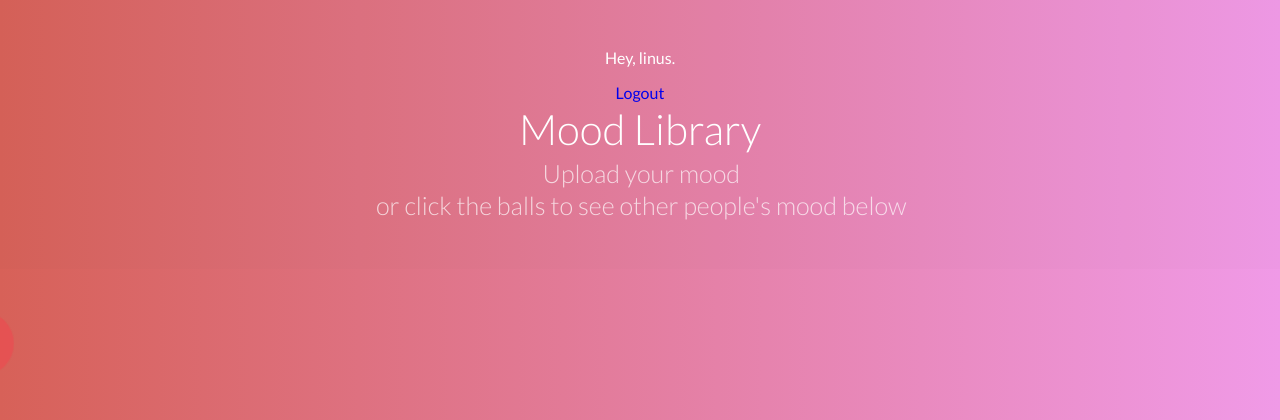
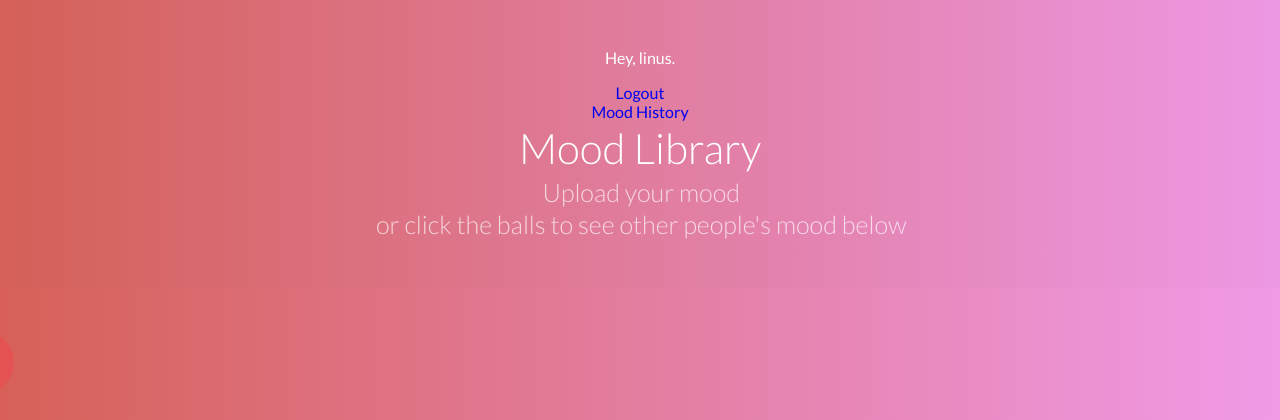
Before and after one commit to Linus0520/MoodLibrary, a PHP site: page / in a window 1280 px wide. Shown: the top 420 px of the page. Run offline with PHP 8.4, Linux system fonts and the light colour scheme; a user stored in the database is signed in; some libraries are stand-ins or nearby versions.

Commit message:
Update logged_in.php

```diff
--- a/views/logged_in.php
+++ b/views/logged_in.php
@@ -35,9 +35,14 @@
 		<div class="container">
 
 			<header>
-			        <div class = "log">
-				  <p>Hey, <?php echo $_SESSION['user_name']; ?>.</p>
-				  <a href="index.php?logout">Logout</a>
+			        <div class = "header">
+				  <div class="logout">
+				    <p>Hey, <?php echo $_SESSION['user_name']; ?>.</p>
+				    <a href="index.php?logout">Logout</a>
+				  </div>
+				  <div class = "history">
+				      <a href = d3.html>Mood History</a>
+				  </div>
 				</div>
 				<h1>Mood Library<span>Upload your mood <br>or click the balls to see other people's mood below</span></h1>
 			</header>
```
